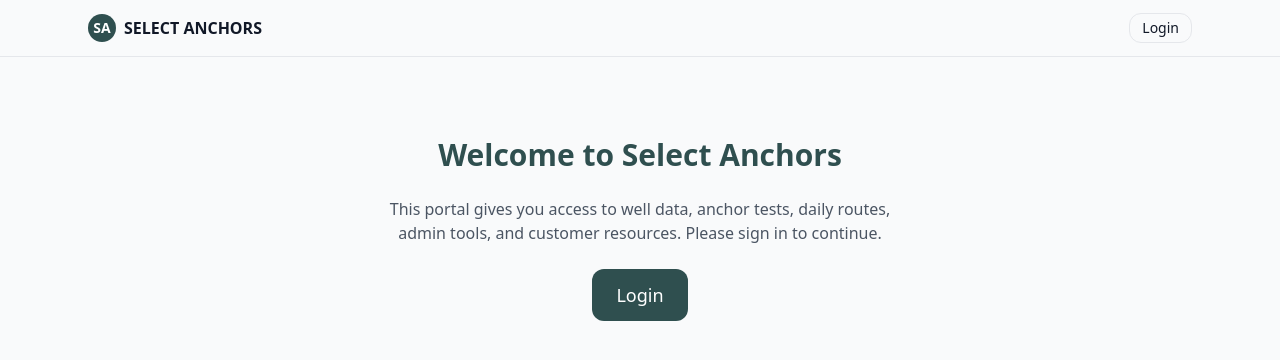
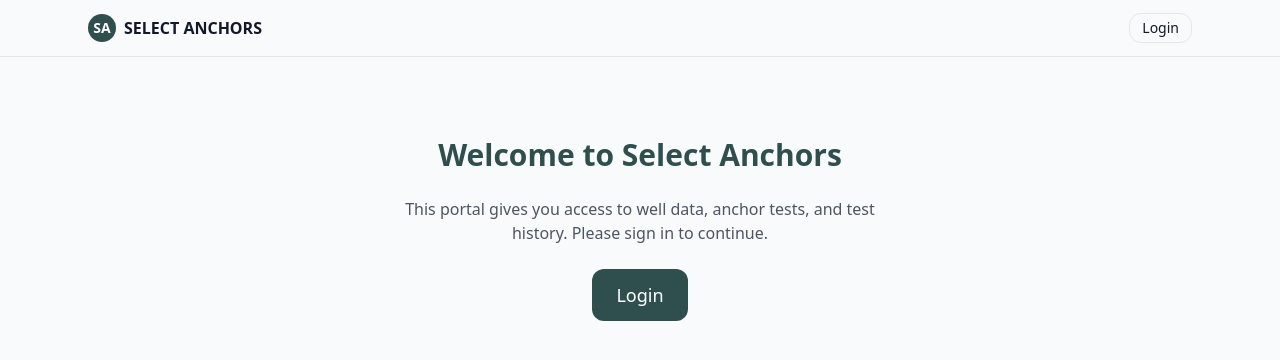
Before and after one commit to select-anchors/select-anchors-portal, a Next.js app: page /account in a window 1280 px wide. Shown: the top 360 px of the page. Built offline with nearby package versions, Linux system fonts and the light colour scheme; no server answers; a web font is replaced by a local one.

Commit message:
Update NotLoggedIn.js

```diff
--- a/app/components/NotLoggedIn.js
+++ b/app/components/NotLoggedIn.js
@@ -10,8 +10,7 @@ export default function NotLoggedIn() {
       </h1>
 
       <p className="text-gray-600 max-w-lg">
-        This portal gives you access to well data, anchor tests, daily routes,
-        admin tools, and customer resources.
+        This portal gives you access to well data, anchor tests, and test history.
         Please sign in to continue.
       </p>
 
```
